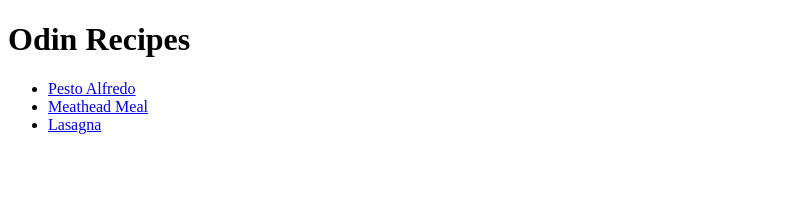
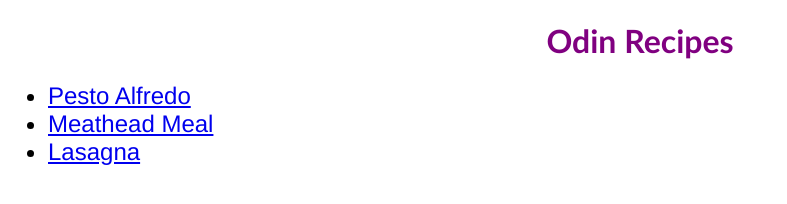
Before and after one commit to lucascm2001/odin-recipes, a plain HTML site: page index.html in a window 1280 px wide. Shown: the whole page, without its empty margins (0-787 px from the left). Drawn offline with Linux system fonts and the light colour scheme.

Commit message:
Created CSS file for index.html

```diff
--- a/index.html
+++ b/index.html
@@ -3,6 +3,7 @@
 <head>
     <meta charset="UTF-8">
     <meta name="viewport" content="width=device-width, initial-scale=1.0">
+    <link rel="stylesheet" href="style.css" />
     <title>First Odin project</title>
 </head>
 <body>
@@ -10,7 +11,7 @@
     <ul>
         <li><a href="recipes/pesto-alfredo.html">Pesto Alfredo </a></li>
         <li><a href="recipes/meathead-meal.html">Meathead Meal</a></li>
-        <li><a href="recipes/lasagna.html"">Lasagna</li>
+        <li><a href="recipes/lasagna.html"">Lasagna</a></li>
     </ul>
 
 </body>
--- /dev/null
+++ b/style.css
@@ -0,0 +1,11 @@
+h1 {
+    text-align: center;
+    font-family:'Gill Sans', 'Gill Sans MT', Calibri, 'Trebuchet MS', sans-serif;
+    color: purple;
+}
+
+li {
+    font-size: 24px;
+    font-family:'Franklin Gothic Medium', 'Arial Narrow', Arial, sans-serif;
+
+}
```
